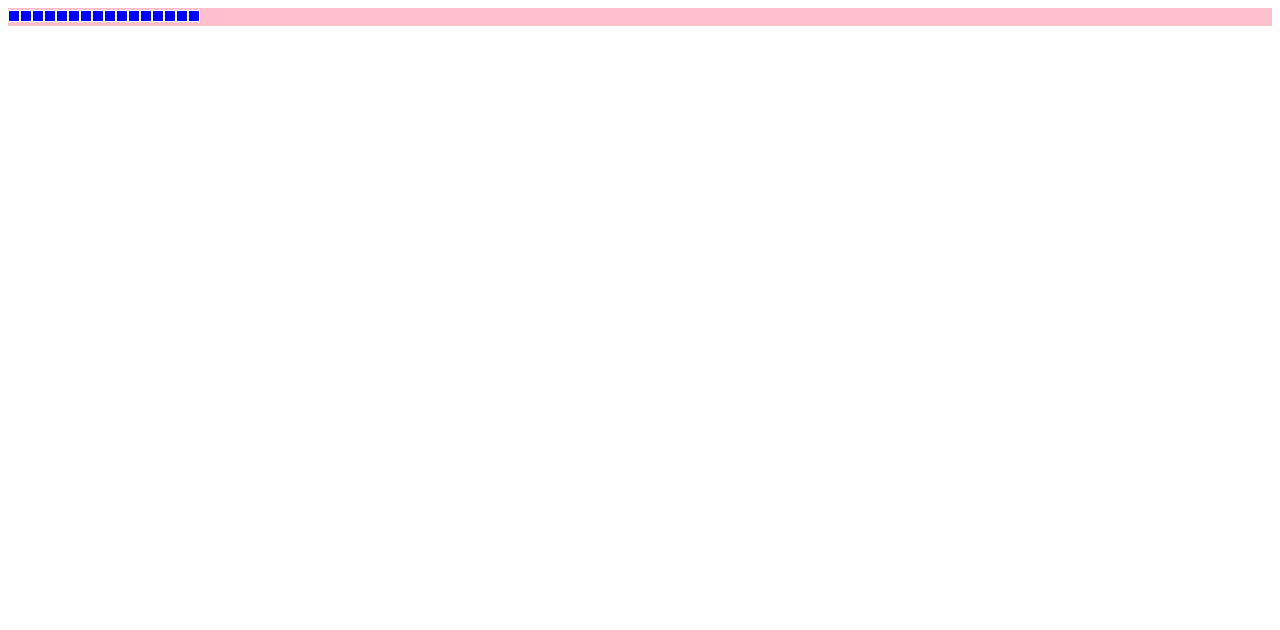
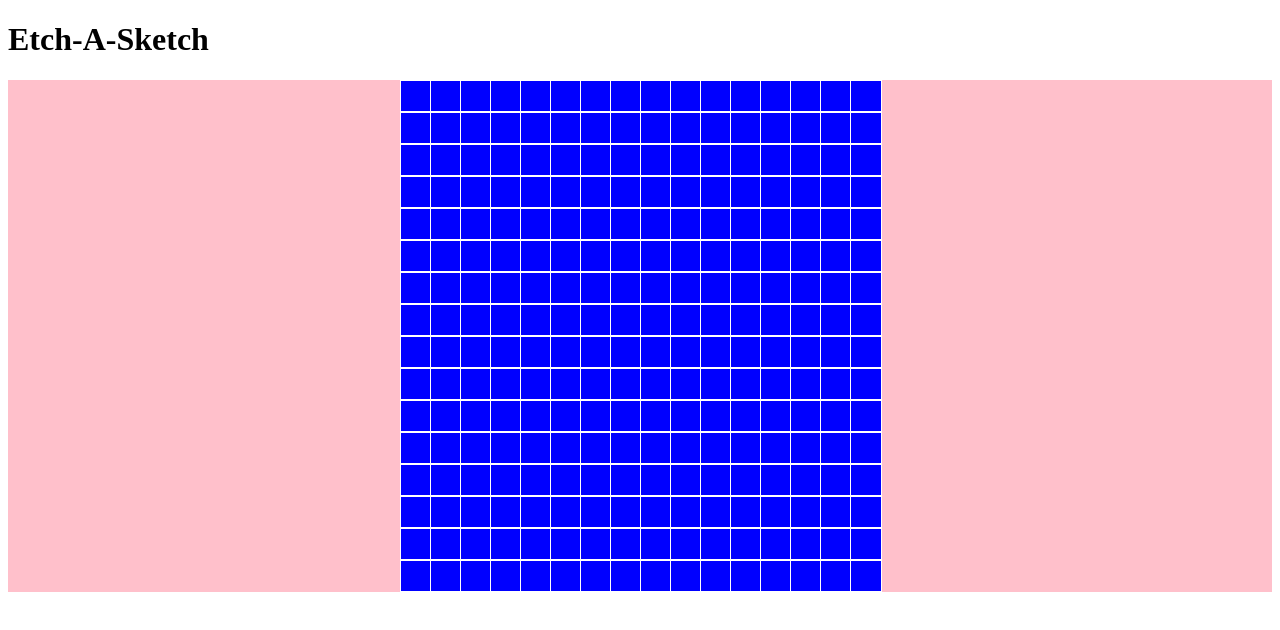
Before and after one commit to jmebui/etchasketch, a plain HTML site: page index.html in a window 1280 px wide. Drawn offline with Linux system fonts and the light colour scheme.

Commit message:
Updated index.html and style.css to create a 16x16 grid and change color to grid items when hovered over

```diff
--- a/index.html
+++ b/index.html
@@ -1,22 +1,24 @@
 <!DOCTYPE html>
 <html>
 <head>
-	<title></title>
+	<title>Etch-A-Sketch</title>
 	<link rel="stylesheet" type="text/css" href="style.css">
 </head>
 <body>
+	<h1>Etch-A-Sketch</h1>
 	<div id="container"></div>
 </body>
 <script type="text/javascript">
 	const container = document.querySelector('#container');
-
-	for (i = 0; i <16; i++) {
+	for (i = 0; i <256; i++) {
 		const grid = document.createElement('div');
 		grid.classList.add('grid');
 		container.appendChild(grid);
 	}
 
-
+	document.addEventListener("mouseover"), function () {
+		grid.classList.add('hover');
+	}
 
 </script>
 </html>
--- a/style.css
+++ b/style.css
@@ -1,14 +1,21 @@
 #container {
 	background-color: pink;
-
+	display: grid;
+	grid-template-columns: repeat(16, 30px);
+	justify-content: center;
 }
 
 .grid {
 	border: 1px white solid;
 	background-color: blue;
-	height: 10px;
-	width: 10px;
-	display: inline-grid;
-	grid-template-columns: repeat(4, 10px);
-	grid-template-rows: repeat(4, 10px);
+	height: 30px;
+	width: 30px;
 }
+
+.grid:hover {
+	background-color: green;
+}
+
+.hover {
+	background-color: purple;
+}
```
